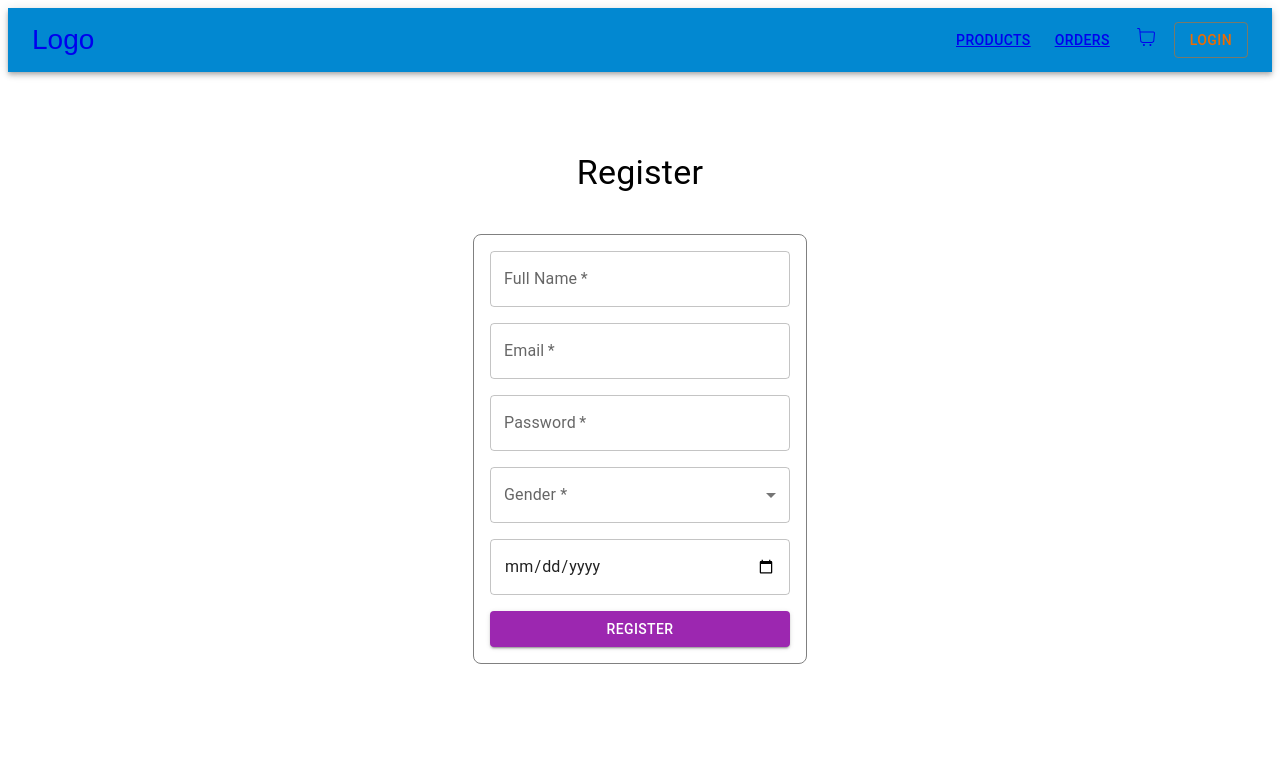
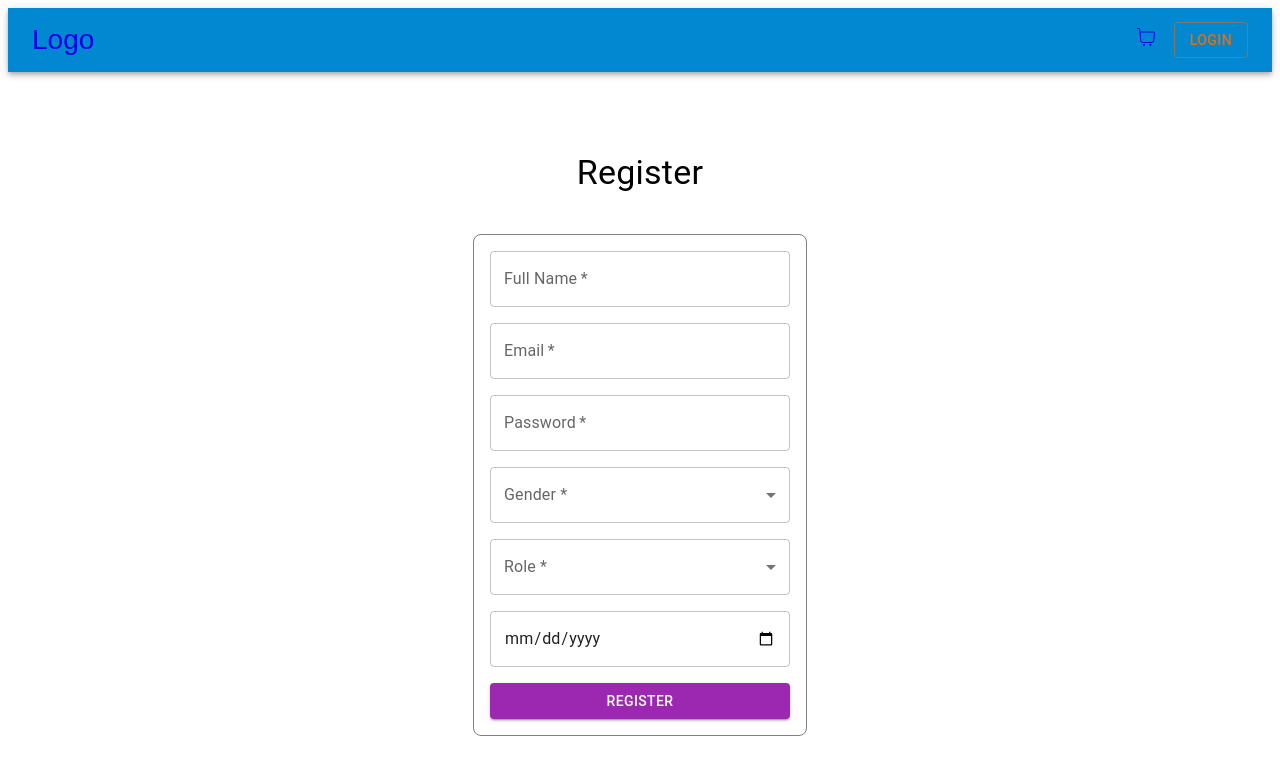
Before and after one commit to Sujan-1990/shopping-cart, a React (Vite) app: page /register in a window 1280 px wide. Shown: the top 774 px of the page. Built offline with nearby package versions, Linux system fonts and the light colour scheme.

Commit message:
worked on header component's page redirects

```diff
--- a/data/data.json
+++ b/data/data.json
@@ -111,20 +111,31 @@
 	],
 	"users": [
 		{
-      "id": "810a",
+			"id": "cf11",
 			"name": "adam eve",
 			"email": "ae@mail.com",
-      "password": "asdf",
-      "gender": "female",
-      "dob": null
+			"password": "asd123",
+			"gender": "male",
+			"role": "customer",
+			"dob": "2025-01-01T00:00:00.000Z"
 		},
 		{
-      "id": "8f8e",
+			"id": "1f1c",
+			"name": "szdfghj",
+			"email": "aa@a.com",
+			"password": "111",
+			"gender": "male",
+			"role": "admin",
+			"dob": "2025-01-01T00:00:00.000Z"
+		},
+		{
+			"id": "b4d1",
 			"name": "adam eve",
-      "email": "ae@mail.com",
-      "password": "zsd",
+			"email": "aa@mail.com",
+			"password": "asdfasdfasdf",
 			"gender": "male",
-      "dob": "2025-01-01T00:00:00.000Z"
+			"role": "customer",
+			"dob": "2025-01-02T00:00:00.000Z"
 		}
 	]
 }
--- a/src/components/Header.tsx
+++ b/src/components/Header.tsx
@@ -35,8 +35,6 @@ export default function Header({
 		localStorage.clear();
 		setAuthData(null);
 		navigate("/login");
-
-		console.log("authData==" + authData);
 	}
 
 	return (
@@ -56,12 +54,17 @@ export default function Header({
 							</IconButton>
 						</NavLink>
 						<Stack direction="row" alignItems="center" spacing={1}>
+							{authData?.role === "admin" && (
+								<>
 									<Button color="inherit">
 										<NavLink to="/products">Products</NavLink>
 									</Button>
 									<Button color="inherit">
 										<NavLink to="/orders">Orders</NavLink>
 									</Button>
+								</>
+							)}
+
 							<IconButton>
 								<NavLink to="/cart">
 									<CiShoppingCart />
--- a/src/components/Register.tsx
+++ b/src/components/Register.tsx
@@ -1,5 +1,4 @@
 import {
-	Box,
 	Button,
 	FormControl,
 	InputLabel,
@@ -11,27 +10,33 @@ import {
 } from "@mui/material";
 import { useState } from "react";
 import { IUsers } from "../interfaces/users";
+import { useNavigate } from "react-router-dom";
 
 export default function Register() {
+	const navigate = useNavigate();
 	const [fullName, setFullName] = useState("");
 	const [email, setEmail] = useState("");
 	const [password, setPassword] = useState("");
 	const [gender, setGender] = useState("");
+	const [role, setRole] = useState("");
 	const [dob, setDob] = useState("");
 
-	async function handleSubmit() {
+	async function handleSubmit(e: any) {
+		e.preventDefault();
 		const userInformation: IUsers = {
 			name: fullName,
 			email: email,
 			password: password,
 			gender: gender,
+			role: role,
 			dob: new Date(dob),
 		};
 		try {
-			const response = await fetch("http://localhost:3001/users", {
+			await fetch("http://localhost:3001/users", {
 				method: "POST",
 				body: JSON.stringify(userInformation),
 			});
+			navigate("/login");
 		} catch (error) {
 			console.log(error);
 		}
@@ -45,7 +50,7 @@ export default function Register() {
 			justifyContent="center"
 		>
 			<Typography variant="h4">Register</Typography>
-			<form onSubmit={handleSubmit}>
+			<form onSubmit={(e) => handleSubmit(e)}>
 				<Stack
 					spacing={2}
 					sx={{
@@ -84,10 +89,10 @@ export default function Register() {
 					/>
 
 					<FormControl fullWidth>
-						<InputLabel id="demo-simple-select-label">Gender *</InputLabel>
+						<InputLabel id="gender">Gender *</InputLabel>
 						<Select
-							labelId="demo-simple-select-label"
-							id="demo-simple-select"
+							labelId="gender"
+							id="gender"
 							value={gender}
 							label="Gender"
 							onChange={(e) => setGender(e.target.value)}
@@ -98,6 +103,24 @@ export default function Register() {
 							</MenuItem>
 							<MenuItem key="female" value="female">
 								Female
+							</MenuItem>
+						</Select>
+					</FormControl>
+					<FormControl fullWidth>
+						<InputLabel id="role">Role *</InputLabel>
+						<Select
+							labelId="role"
+							id="role"
+							value={role}
+							label="Role"
+							onChange={(e) => setRole(e.target.value)}
+							required
+						>
+							<MenuItem key="customer" value="customer">
+								Customer
+							</MenuItem>
+							<MenuItem key="admin" value="admin">
+								Admin
 							</MenuItem>
 						</Select>
 					</FormControl>
--- a/src/interfaces/users.ts
+++ b/src/interfaces/users.ts
@@ -4,5 +4,6 @@ export interface IUsers {
 	email: string;
 	password: string;
 	gender: string;
+	role: string;
 	dob: Date;
 }
```
Lines whose indentation alone changed are shown as unchanged.
